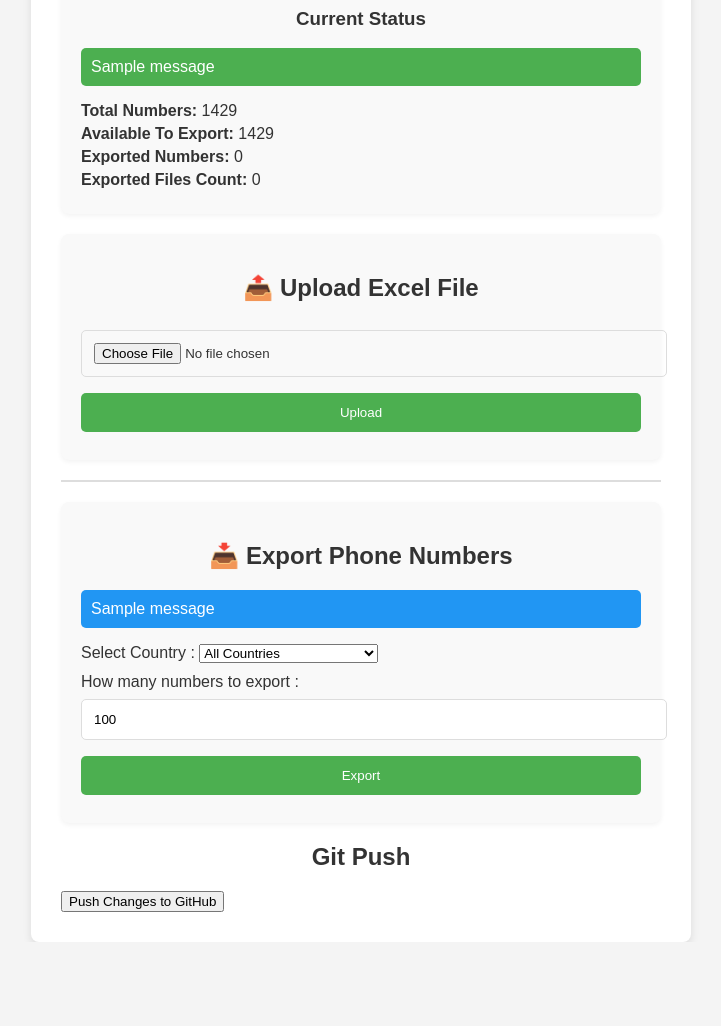
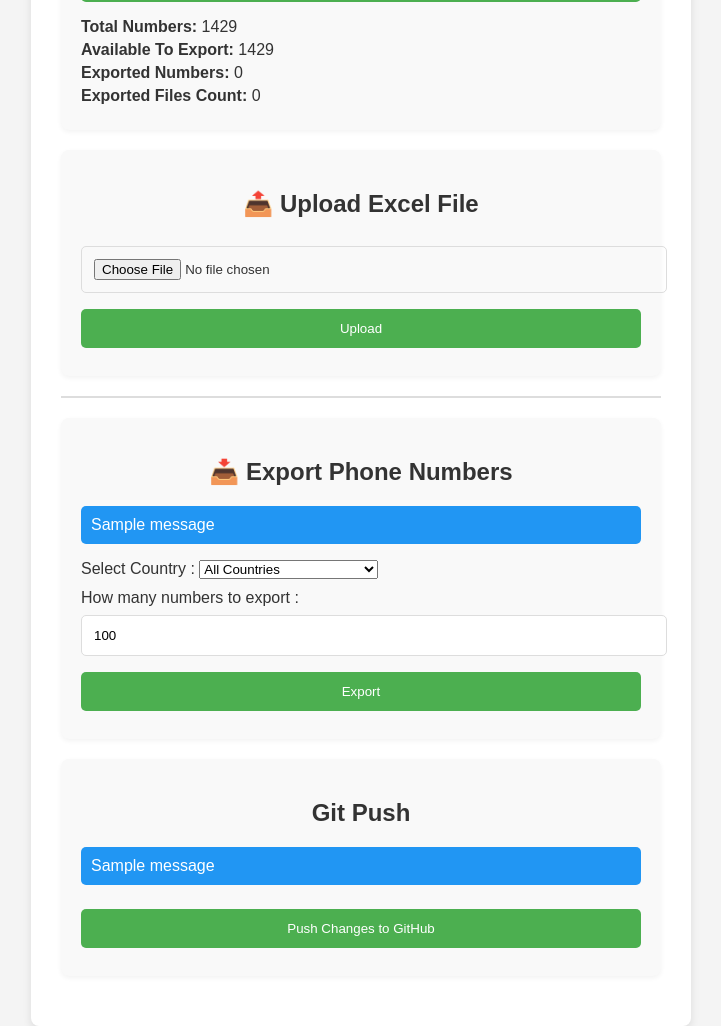
Before and after one commit to ishanka88/phone_number_manager, a Flask app: page / in a window 1280 px wide. Shown: the whole page, without its empty margins (279-1000 px from the left). Before the commit the page ends 942 px from the top, so only its background shows below. Run offline with Flask 3, Linux system fonts and the light colour scheme; one stand-in notice (Sample message) is shown.

Commit message:
Auto commit from Flask UI

```diff
--- a/templates/index.html
+++ b/templates/index.html
@@ -125,6 +125,19 @@
         .message-list li.info {
             background-color: #2196F3;
         }
+        .message-list li.github {
+            background-color: #2196F3;
+        }
+        .message-list li.github-danger {
+            background-color: #f44336;
+        }
+
+        .center {
+            display: flex;
+            justify-content: center;
+            align-items: center;
+        }
+
     </style>
 </head>
 <body>
@@ -191,15 +204,38 @@
             </div>
           </form>
         </div>
-        <h2>Git Push</h2>
-        <form action="/git_push" method="POST">
-            <button type="submit">Push Changes to GitHub</button>
-        </form>
+        <div class="form-box">
+          <h2>Git Push</h2>
+          {% with messages = get_flashed_messages(category_filter=["github","github-danger"], with_categories=true) %}
+            {% if messages %}
+              <ul class="message-list">
+                  {% for category, message in messages %}
+                      <li class="{{ category }}">{{ message }}</li>
+                  {% endfor %}
+              </ul>
+            {% endif %}
+          {% endwith %}
+          <div >
+            <form action="/git_push" method="POST" onsubmit="return confirmGithub();">
+                <div class="center" >
+                    <button type="submit">Push Changes to GitHub</button>
+                </div>
+            </form>
+
+          </div>
+
+        </div>
 
 
     </div>
 </body>
 </html>
+
+<script>
+  function confirmGithub() {
+      return confirm(`Are you sure you want to git push?`);
+  }
+</script>
 
 <script>
   function confirmExport() {
```
